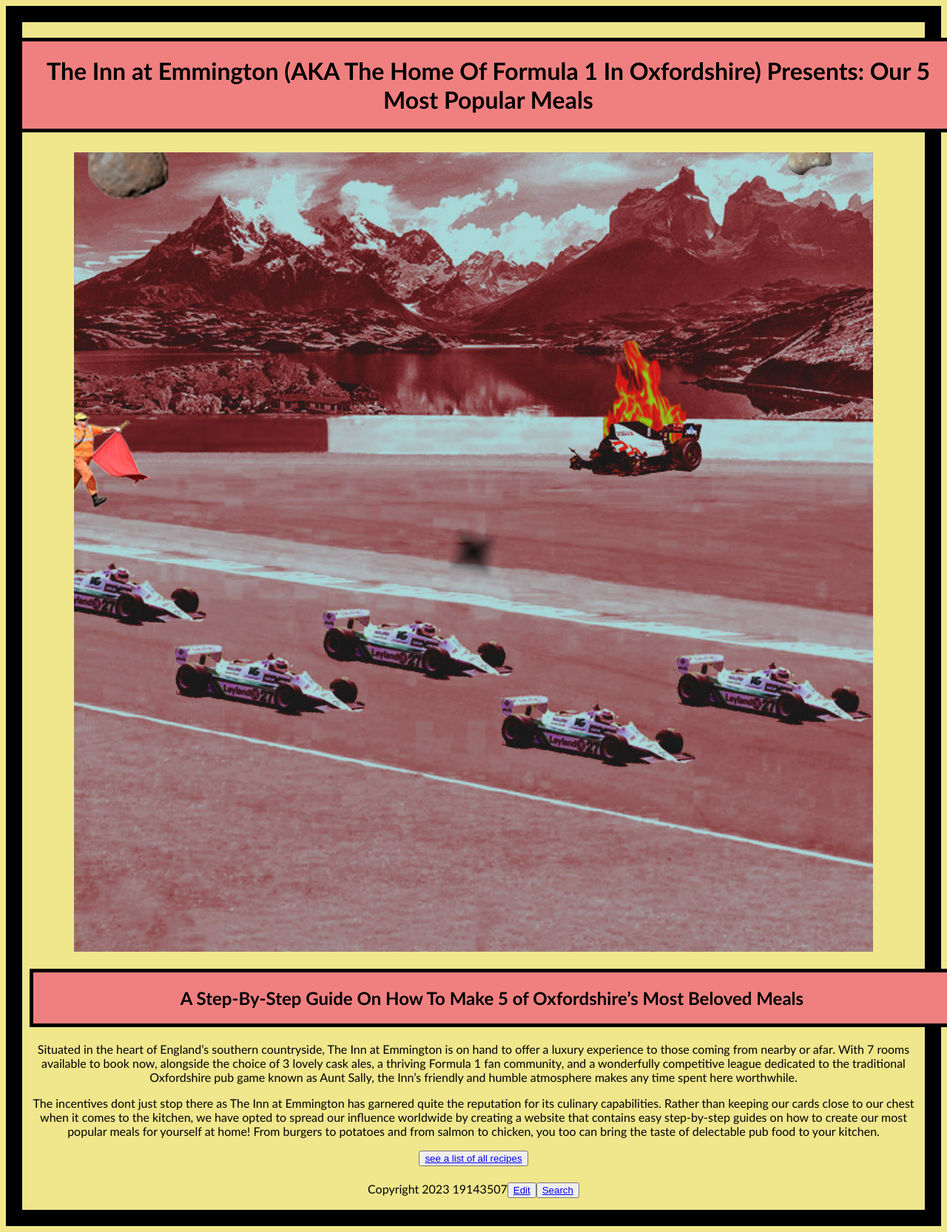
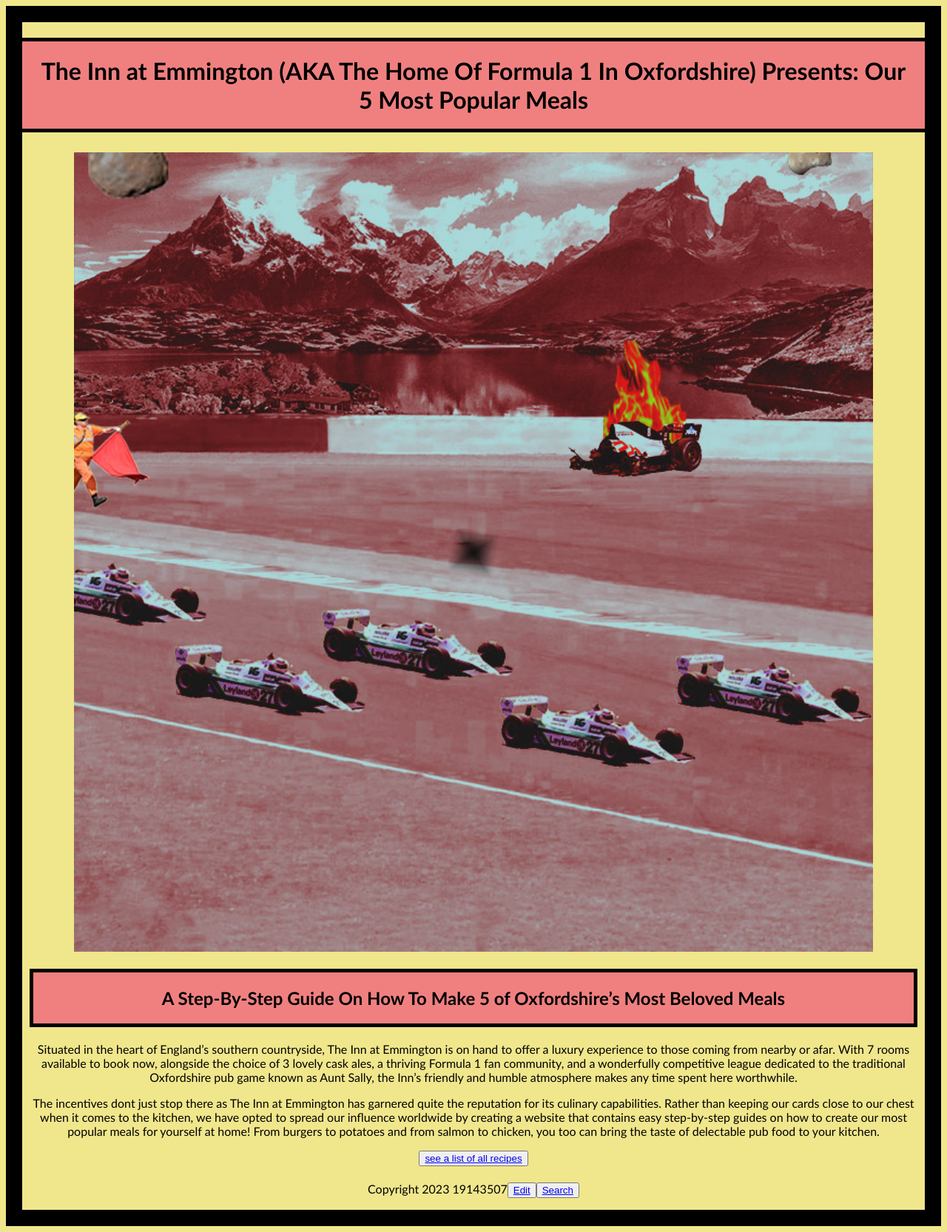
Before and after one commit to 19143507/inn-at-emmington, a Jekyll site: the page built from home/index.md, in a window 1280 px wide. Shown: the whole page at 74% size. Built offline with Jekyll 4.4.1, drawn with Linux system fonts in a browser that asks for light colours.

Commit message:
Update recipes.css

```diff
--- a/styles/recipes.css
+++ b/styles/recipes.css
@@ -26,7 +26,6 @@ h1 {
   border-top: 5px solid black;
   border-bottom: 5px solid black;;
   padding: 20px;
-  width: 100%;
 }
 
 h2 {
@@ -34,7 +33,6 @@ h2 {
   background-color: lightcoral;
   border: 5px solid black;
   padding: 20px;
-  width: 100%;
 }
 
 body {
```
